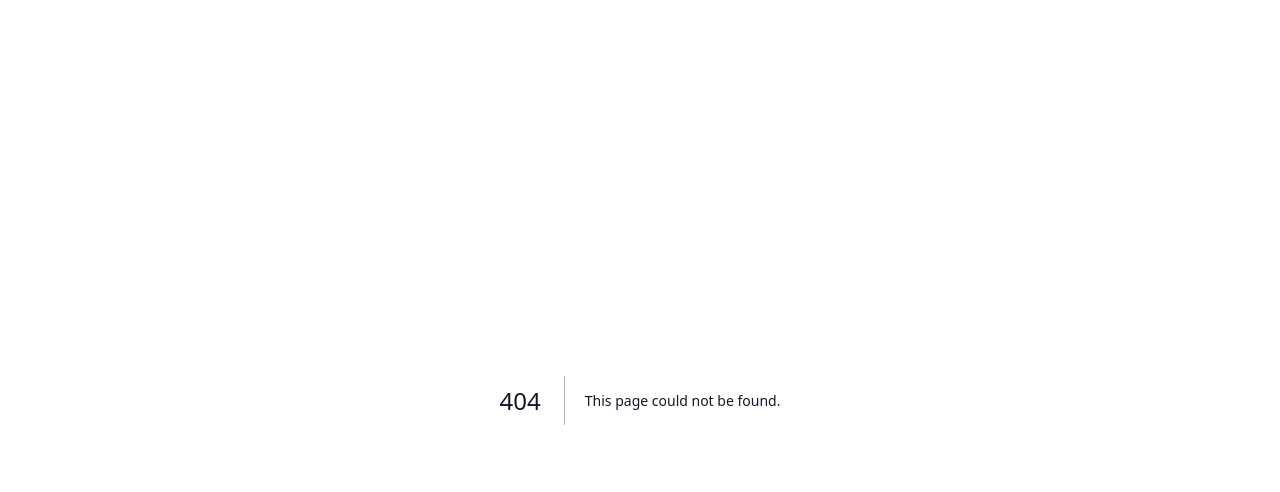
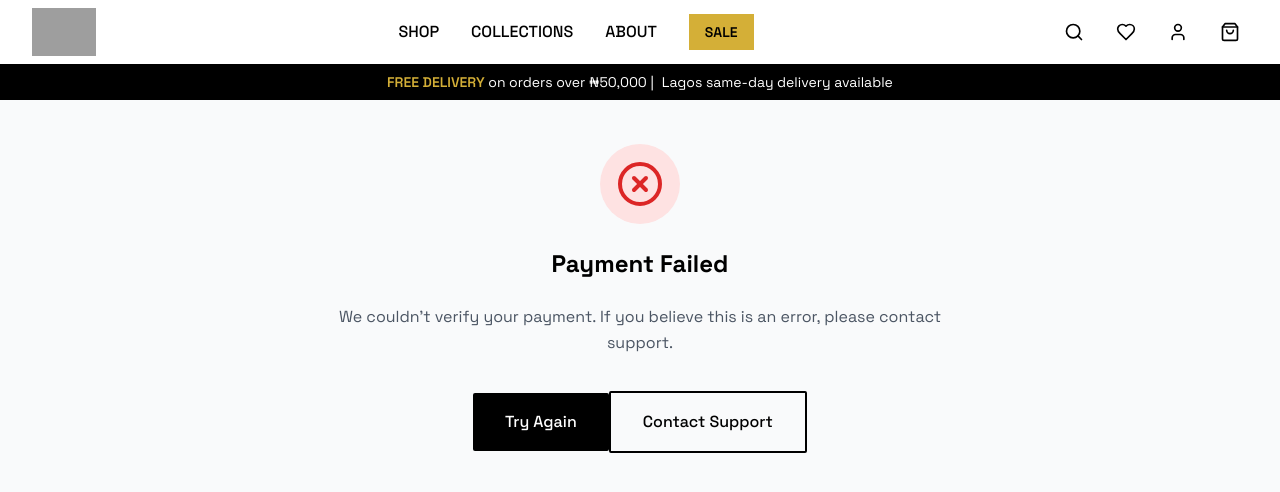
Before and after one commit to Quayyum-a/Snuggles_Website, a Next.js app: page /payment/callback in a window 1280 px wide. Before the commit this address had no page. Shown: the top 492 px of the page. Built offline with nearby package versions, Linux system fonts and the light colour scheme; grey boxes are pictures that could not be loaded.

Commit message:
Create payment callback page
cgen-bc9245b2836f432bae28098f0f00713c

```diff
--- /dev/null
+++ b/app/payment/callback/page.tsx
@@ -0,0 +1,113 @@
+'use client'
+
+import React, { useEffect, useState } from 'react'
+import { useRouter, useSearchParams } from 'next/navigation'
+import { CheckCircle, XCircle, Loader } from 'lucide-react'
+import Navigation from '@/components/Navigation'
+
+export default function PaymentCallbackPage() {
+  const router = useRouter()
+  const searchParams = useSearchParams()
+  const [status, setStatus] = useState<'verifying' | 'success' | 'failed'>('verifying')
+  const [paymentData, setPaymentData] = useState<any>(null)
+
+  useEffect(() => {
+    const reference = searchParams.get('reference')
+
+    if (!reference) {
+      setStatus('failed')
+      return
+    }
+
+    // Verify payment
+    const verifyPayment = async () => {
+      try {
+        const response = await fetch(`/api/paystack/verify?reference=${reference}`)
+        const data = await response.json()
+
+        if (data.success && data.verified) {
+          setStatus('success')
+          setPaymentData(data.data)
+          // Clear cart after successful payment
+          localStorage.removeItem('snuggles-cart')
+          // Redirect to order confirmation after 3 seconds
+          setTimeout(() => {
+            router.push(`/order-confirmation?reference=${reference}`)
+          }, 3000)
+        } else {
+          setStatus('failed')
+        }
+      } catch (error) {
+        console.error('Payment verification failed:', error)
+        setStatus('failed')
+      }
+    }
+
+    verifyPayment()
+  }, [searchParams, router])
+
+  return (
+    <div className="min-h-screen bg-gray-50">
+      <Navigation />
+
+      <main className="pt-20">
+        <div className="max-w-2xl mx-auto px-4 sm:px-6 lg:px-8 py-16">
+          <div className="text-center">
+
+            {status === 'verifying' && (
+              <div className="space-y-6">
+                <div className="w-20 h-20 bg-blue-100 rounded-full flex items-center justify-center mx-auto">
+                  <Loader className="w-10 h-10 text-blue-600 animate-spin" />
+                </div>
+                <h1 className="text-2xl font-bold text-black">Verifying Payment...</h1>
+                <p className="text-gray-600">Please wait while we confirm your payment.</p>
+              </div>
+            )}
+
+            {status === 'success' && (
+              <div className="space-y-6">
+                <div className="w-20 h-20 bg-green-100 rounded-full flex items-center justify-center mx-auto">
+                  <CheckCircle className="w-12 h-12 text-green-600" />
+                </div>
+                <h1 className="text-2xl font-bold text-black">Payment Successful!</h1>
+                <p className="text-gray-600">
+                  Your payment of ₦{paymentData?.amount?.toLocaleString()} has been processed successfully.
+                </p>
+                <p className="text-sm text-gray-500">
+                  Reference: {paymentData?.reference}
+                </p>
+                <p className="text-sm text-blue-600">Redirecting to order confirmation...</p>
+              </div>
+            )}
+
+            {status === 'failed' && (
+              <div className="space-y-6">
+                <div className="w-20 h-20 bg-red-100 rounded-full flex items-center justify-center mx-auto">
+                  <XCircle className="w-12 h-12 text-red-600" />
+                </div>
+                <h1 className="text-2xl font-bold text-black">Payment Failed</h1>
+                <p className="text-gray-600">
+                  We couldn't verify your payment. If you believe this is an error, please contact support.
+                </p>
+                <div className="space-y-3">
+                  <button
+                    onClick={() => router.push('/checkout')}
+                    className="btn-primary mx-auto"
+                  >
+                    Try Again
+                  </button>
+                  <button
+                    onClick={() => router.push('/contact')}
+                    className="btn-secondary mx-auto"
+                  >
+                    Contact Support
+                  </button>
+                </div>
+              </div>
+            )}
+          </div>
+        </div>
+      </main>
+    </div>
+  )
+}
```
